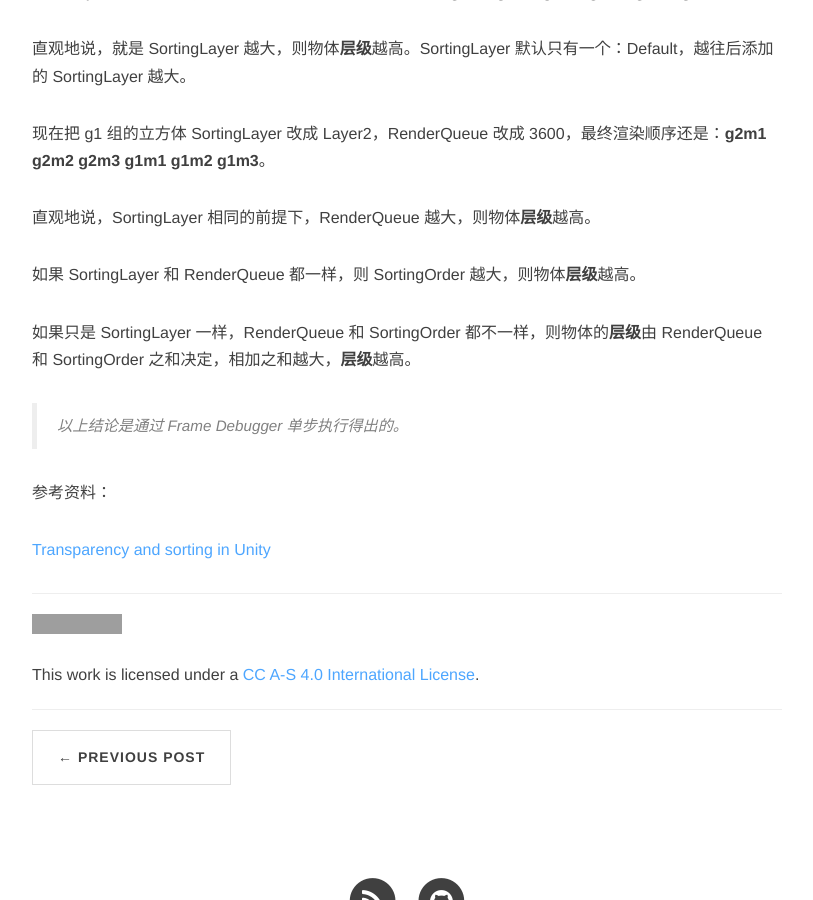
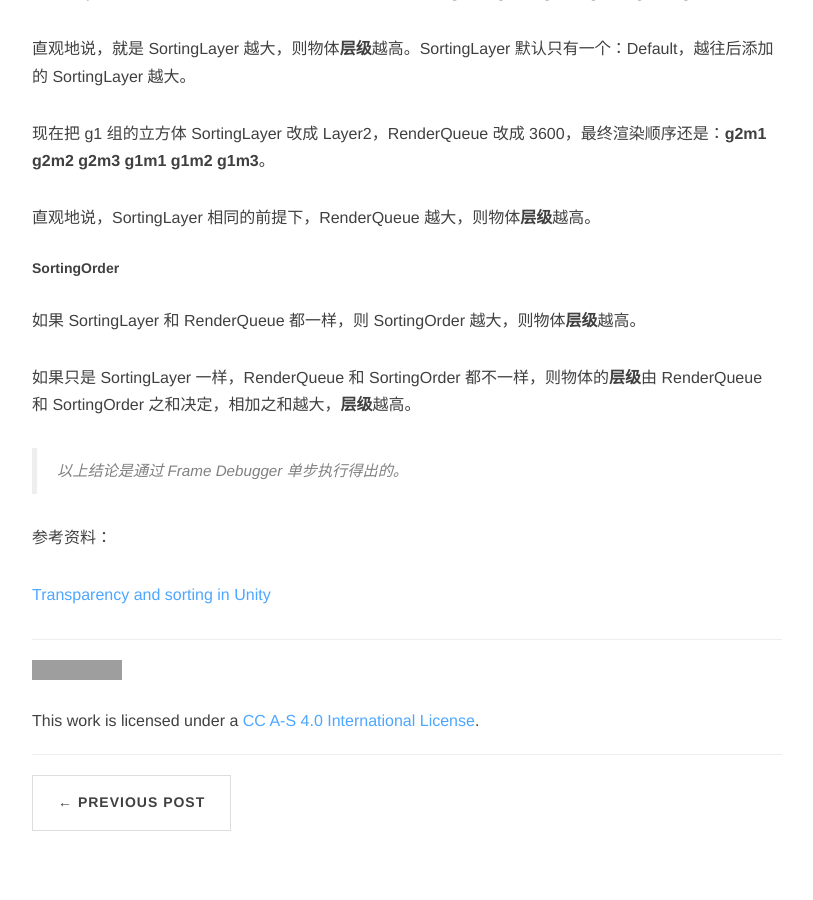
Before and after one commit to QXSoftware/qxsoftware.github.io, a Jekyll site: the page built from _posts/2016-11-03-Unity Rendering Order.md, in a window 1280 px wide and 900 px high, scrolled down 4739 px. Shown: the whole window, without its empty margins (233-1046 px from the left). Built offline with Jekyll 4.4.1, drawn with Linux system fonts in a browser that asks for light colours; nearby versions of some CDN libraries; comment, search, counter and statistics services are not loaded; grey boxes are pictures that could not be loaded.

Commit message:
add sub-title

```diff
--- a/_posts/2016-11-03-Unity Rendering Order.md
+++ b/_posts/2016-11-03-Unity Rendering Order.md
@@ -86,6 +86,8 @@ SortingLayer 拥有最高优先级，如果 SortingLayer 不同，则首先按
 
 直观地说，SortingLayer 相同的前提下，RenderQueue 越大，则物体<strong>层级</strong>越高。
 
+##### SortingOrder
+
 如果 SortingLayer 和 RenderQueue 都一样，则 SortingOrder 越大，则物体<strong>层级</strong>越高。
 
 如果只是 SortingLayer 一样，RenderQueue 和 SortingOrder 都不一样，则物体的<strong>层级</strong>由 RenderQueue 和 SortingOrder 之和决定，相加之和越大，<strong>层级</strong>越高。
```
